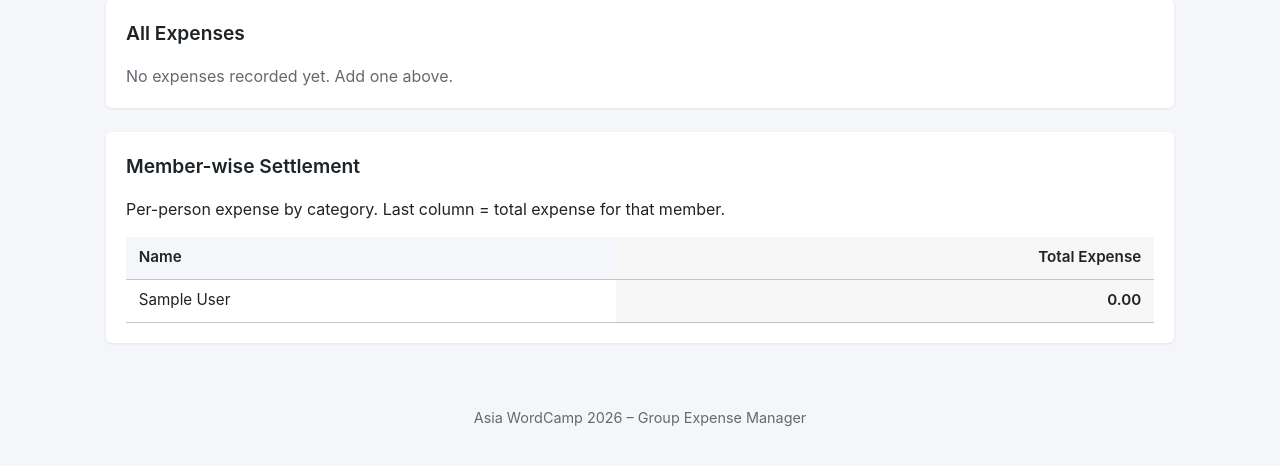
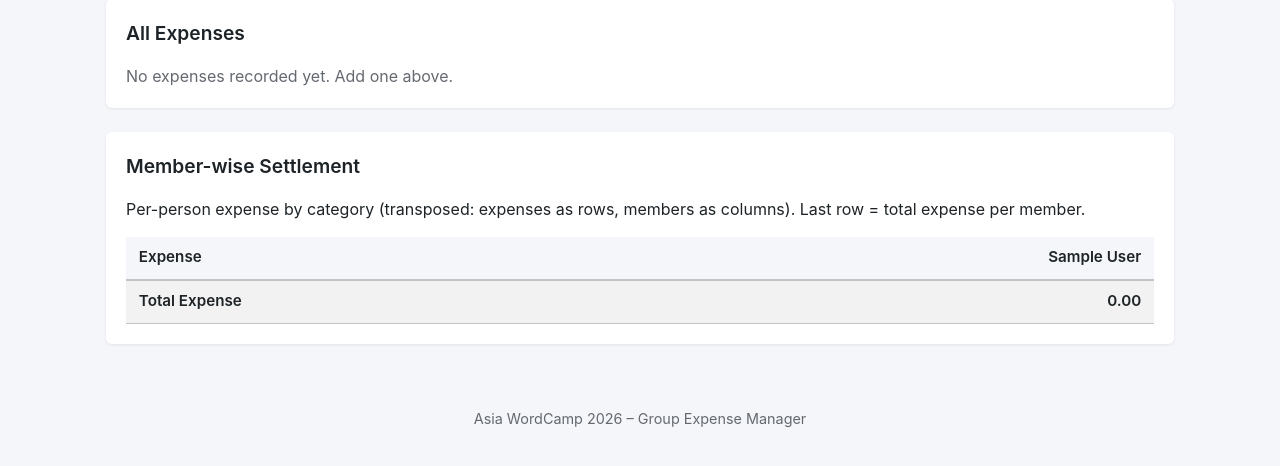
Before and after one commit to khushdoms/asiacamp-expense, a PHP site: page / in a window 1280 px wide. Shown: the part 289-755 px from the top of the page. Run offline with PHP 8.4, Linux system fonts and the light colour scheme; the visitor is signed in with stand-in values (Sample User, id 1); data that the repository does not hold is empty; some libraries are stand-ins or nearby versions.

Commit message:
Kaushik | update table structure

```diff
--- a/config.php
+++ b/config.php
@@ -3,10 +3,11 @@
  * Database configuration - PDO connection for Asia WordCamp 2026 Expense Manager
  */
 
- define('DB_HOST', 'localhost');
- define('DB_NAME', 'asiacamp_expenses');
- define('DB_USER', 'expense_user');
- define('DB_PASS', 'StrongPassword123');
+define('DB_HOST', 'localhost');
+define('DB_NAME', 'asiacamp_expenses');
+define('DB_USER', 'root');
+define('DB_PASS', '');  // Change if your MySQL has a password
+define('DB_CHARSET', 'utf8mb4');
 
 try {
     $dsn = "mysql:host=" . DB_HOST . ";dbname=" . DB_NAME . ";charset=" . DB_CHARSET;
--- a/css/style.css
+++ b/css/style.css
@@ -141,6 +141,12 @@ body {
     white-space: nowrap;
     overflow: hidden;
     text-overflow: ellipsis;
+}
+
+.settlement-transposed .total-row td {
+    font-weight: 600;
+    background: rgba(0, 0, 0, 0.05);
+    border-top: 2px solid var(--color-border);
 }
 
 .card {
--- a/index.php
+++ b/index.php
@@ -271,39 +271,40 @@ require_once 'includes/header.php';
             unset($_SESSION['expense_form']);
         }
         ?>
-        <p class="summary-intro">Per-person expense by category. Last column = total expense for that member.</p>
+        <p class="summary-intro">Per-person expense by category (transposed: expenses as rows, members as columns). Last row = total expense per member.</p>
         <?php if (empty($members)): ?>
             <p class="no-data">Add members first.</p>
         <?php else: ?>
             <div class="table-responsive">
-                <table class="data-table summary-table settlement-grid">
+                <table class="data-table summary-table settlement-grid settlement-transposed">
                     <thead>
                         <tr>
-                            <th>Name</th>
-                            <?php foreach ($expenseColumns as $col): ?>
-                                <th class="amount" title="<?= $col['header'] ?>"><?= $col['header'] ?></th>
+                            <th>Expense</th>
+                            <?php foreach ($members as $m): ?>
+                                <th class="amount"><?= htmlspecialchars($m['name']) ?><?= !empty($m['is_admin']) ? ' <span class="badge-admin">Admin</span>' : '' ?></th>
                             <?php endforeach; ?>
-                            <th class="amount total-col">Total Expense</th>
                         </tr>
                     </thead>
                     <tbody>
-                        <?php foreach ($members as $m): ?>
-                            <?php
-                            $mid = (int) $m['id'];
-                            $rowTotal = 0;
-                            ?>
+                        <?php foreach ($expenseColumns as $col): ?>
                             <tr>
-                                <td><?= htmlspecialchars($m['name']) ?><?= !empty($m['is_admin']) ? ' <span class="badge-admin">Admin</span>' : '' ?></td>
-                                <?php foreach ($expenseColumns as $col): ?>
-                                    <?php
-                                    $amt = $memberShares[$mid][$col['id']] ?? 0;
-                                    $rowTotal += $amt;
-                                    ?>
+                                <td><?= $col['header'] ?></td>
+                                <?php foreach ($members as $m): ?>
+                                    <?php $amt = $memberShares[(int) $m['id']][$col['id']] ?? 0; ?>
                                     <td class="amount"><?= number_format($amt, 2) ?></td>
                                 <?php endforeach; ?>
-                                <td class="amount total-col"><?= number_format($rowTotal, 2) ?></td>
                             </tr>
                         <?php endforeach; ?>
+                        <tr class="total-row">
+                            <td class="total-col">Total Expense</td>
+                            <?php foreach ($members as $m): ?>
+                                <?php
+                                $mid = (int) $m['id'];
+                                $rowTotal = array_sum($memberShares[$mid] ?? []);
+                                ?>
+                                <td class="amount total-col"><?= number_format($rowTotal, 2) ?></td>
+                            <?php endforeach; ?>
+                        </tr>
                     </tbody>
                 </table>
             </div>
```
Also changed, not shown: 1 other file.
